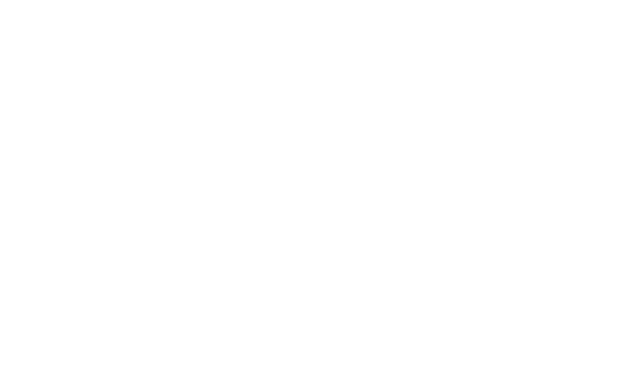
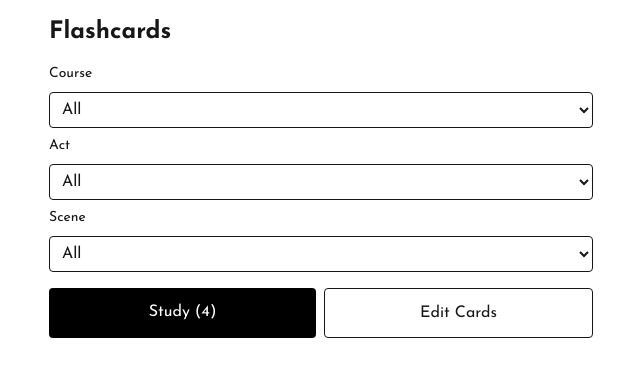
Before and after one commit to blissfulsaint/blisscards, a Next.js app: page / in a window 1280 px wide. Shown: the top 376 px of the page, without its empty margins (319-959 px from the left). Built offline with nearby package versions, Linux system fonts and the light colour scheme.

Commit message:
Fill out main page and set selection logic

```diff
--- a/app/page.tsx
+++ b/app/page.tsx
@@ -1,8 +1,77 @@
+"use client"
+
+import Link from "next/link";
+import { useMemo, useState } from "react";
+import { useCards } from "./lib/cards/useCards";
+
+function uniq(values: (string | undefined)[]) {
+  return Array.from(new Set(values.filter(Boolean))) as string[]
+}
+
 export default function Home() {
+  const { cards } = useCards()
+
+  const courses = useMemo(() => uniq(cards.map(c => c.path?.[0])), [cards])
+  const [course, setCourse] = useState<string>("")
+
+  const acts = useMemo(() => {
+    if (!course) return []
+    return uniq(cards.filter(c => c.path?.[0] === course).map(c => c.path?.[1]))
+  }, [cards, course])
+
+  const [act, setAct] = useState<string>("")
+
+  const scenes = useMemo(() => {
+    if (!course || !act) return []
+    return uniq(cards.filter(c => c.path?.[0] === course && c.path?.[1] === act).map(c => c.path?.[2]))
+  }, [cards, course, act])
+
+  const [scene, setScene] = useState<string>("")
+
+  const filteredCount = useMemo(() => {
+    return cards.filter(c => {
+      if (course && c.path?.[0] !== course) return false
+      if (act && c.path?.[1] !== act) return false
+      if (scene && c.path?.[2] !== scene) return false
+      return true
+    }).length
+  }, [cards, course, act, scene])
+
   return (
-    <div>
-      <main>
-      </main>
-    </div>
+    <main className="mx-auto max-w-xl p-4 space-y-4">
+      <h1 className="text-2xl font-bold">Flashcards</h1>
+
+      <div className="space-y-2">
+        <label className="block text-sm font-medium">Course</label>
+        <select className="w-full border rounded p-2" value={course} onChange={e => { setCourse(e.target.value); setAct(""); setScene("") }}>
+          <option value="">All</option>
+          {courses.map(c => <option key={c} value={c}>{c}</option>)}
+        </select>
+
+        <label className="block text-sm font-medium">Act</label>
+        <select className="w-full border rounded p-2" value={act} onChange={e => { setAct(e.target.value); setScene("") }} disabled={!course}>
+          <option value="">All</option>
+          {acts.map(a => <option key={a} value={a}>{a}</option>)}
+        </select>
+
+        <label className="block text-sm font-medium">Scene</label>
+        <select className="w-full border rounded p-2" value={scene} onChange={e => setScene(e.target.value)} disabled={!course || !act}>
+          <option value="">All</option>
+          {scenes.map(s => <option key={s} value={s}>{s}</option>)}
+        </select>
+      </div>
+
+      <div className="flex gap-2">
+        <Link
+          className="flex-1 text-center rounded bg-black text-white p-3"
+          href={`/study?course=${encodeURIComponent(course)}&act=${encodeURIComponent(act)}&scene=${encodeURIComponent(scene)}`}
+        >
+          Study ({filteredCount})
+        </Link>
+        <Link className="flex-1 text-center rounded border p-3" href="/edit">
+          Edit Cards
+        </Link>
+      </div>
+    </main>
   );
 }
```
